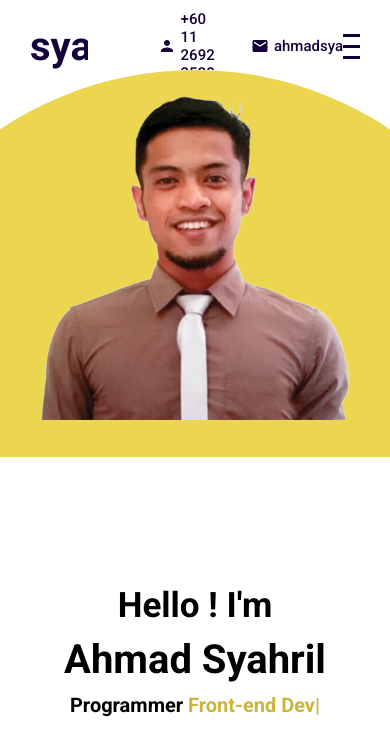
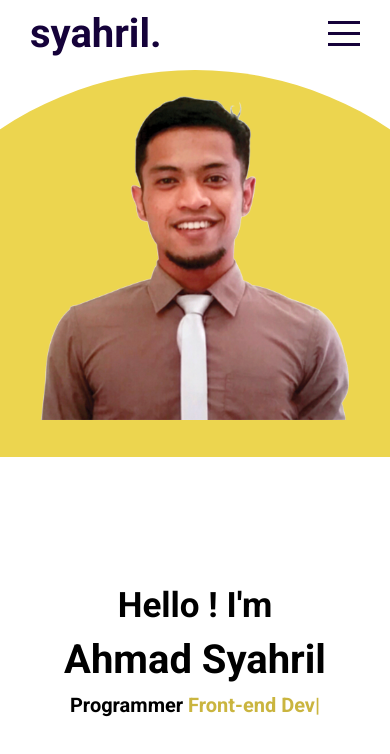
Before and after one commit to ahmadsyahrilam/portfolio-syahril, a React (Create React App) app: page / in a window 390 px wide. Shown: the top 754 px of the page. Built offline with nearby package versions, Linux system fonts and the light colour scheme.

Commit message:
update topbar for mobile view. hide email & phone in mobile view

```diff
--- a/src/components/topbar/topbar.scss
+++ b/src/components/topbar/topbar.scss
@@ -32,6 +32,10 @@
                 display: flex;
                 align-items: center;
                 margin-left: 30px;
+
+                @include mobile{ //hide email & phone in mobile view
+                    display: none;
+                }
 
                 .icon{
                     font-size: 18px;
```
